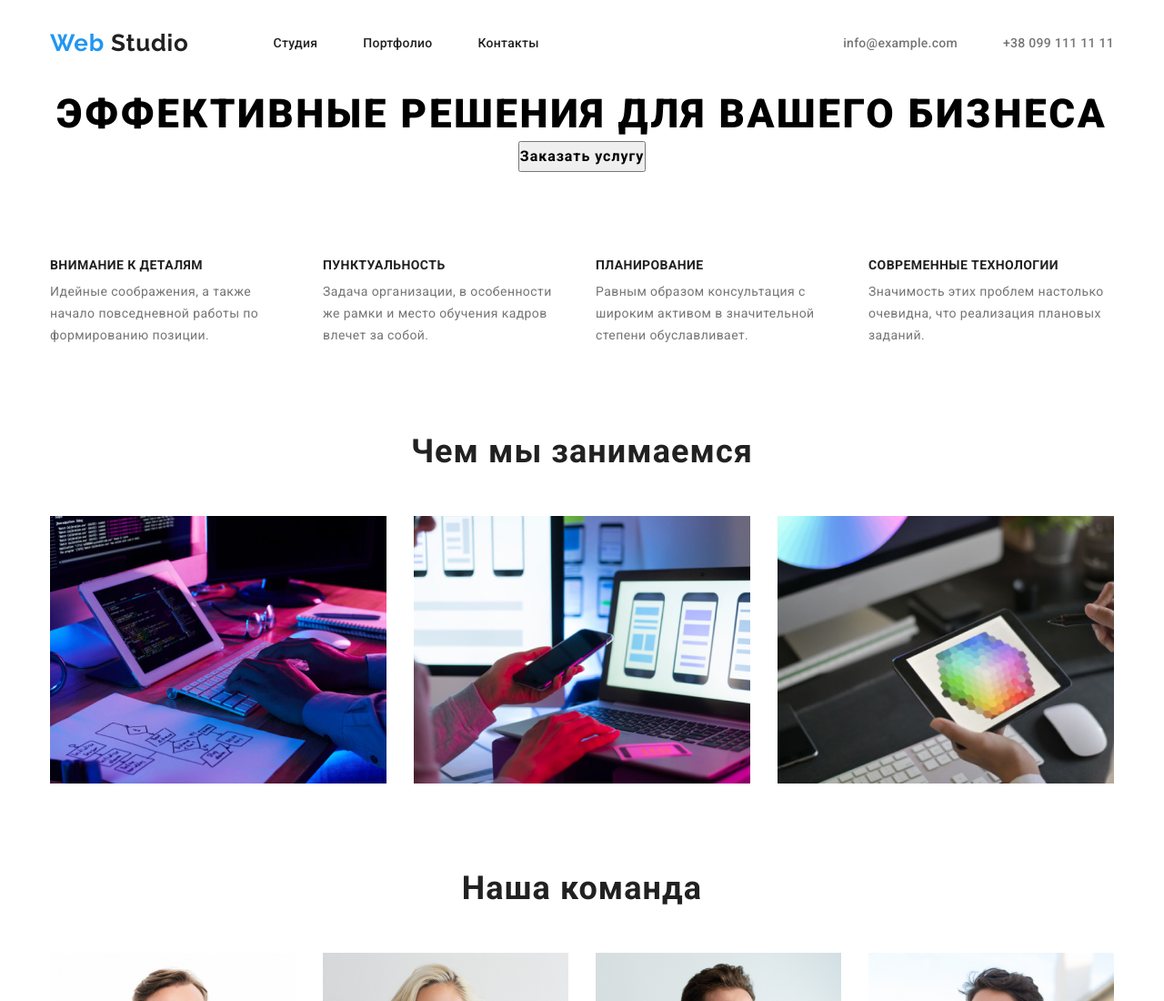
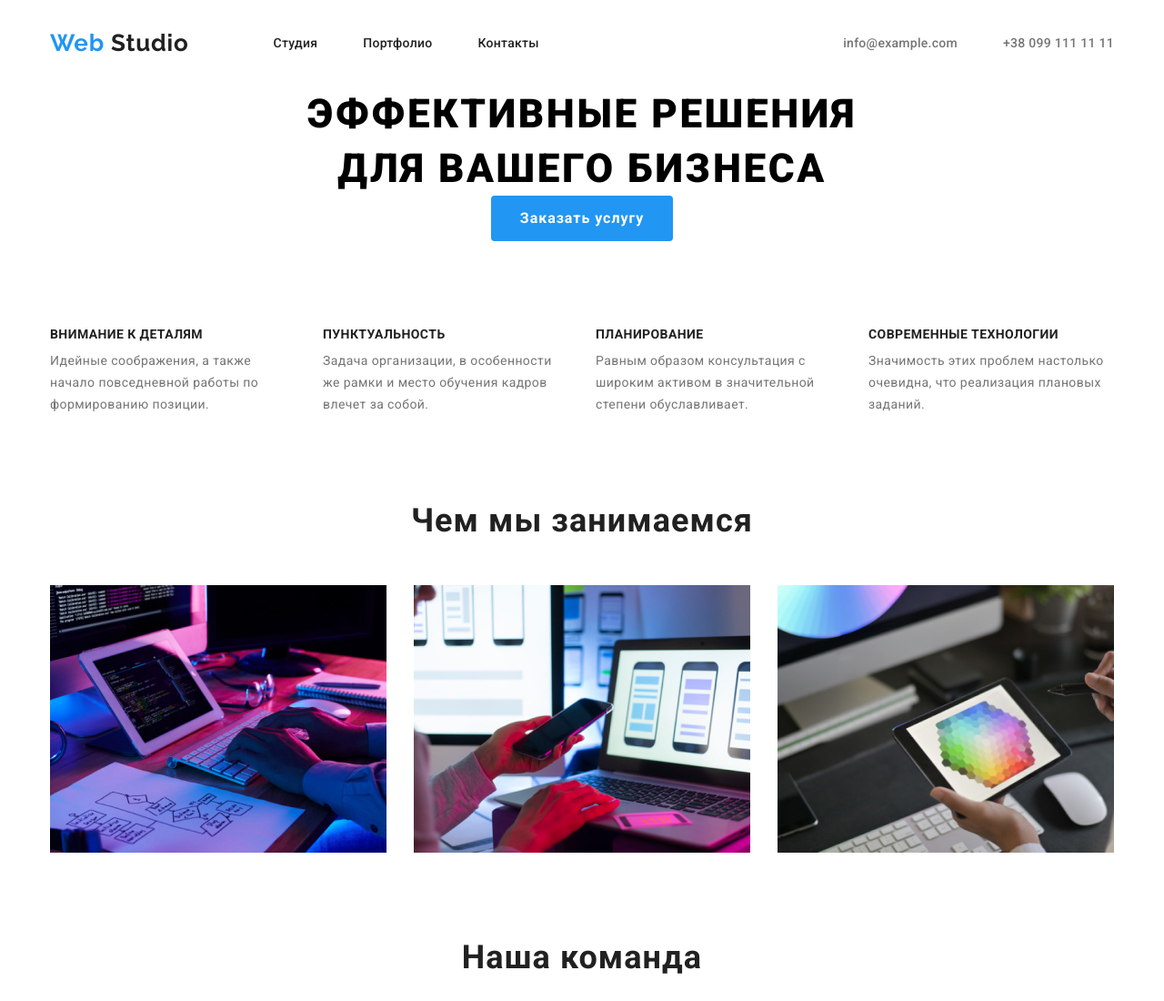
Before and after one commit to taijayson/goit-markup-hw-03, a plain HTML site: page index.html in a window 1280 px wide. Shown: the top 1100 px of the page at 91% size. Drawn offline with nearby package versions, Linux system fonts and the light colour scheme.

Commit message:
minor fix

```diff
--- a/css/styles.css
+++ b/css/styles.css
@@ -142,24 +142,25 @@ img {
 /* ========== END HEADER ========== */
 
 /* ========== HERO ========== */
-.hero .container {
-  display: flex;
-  flex-wrap: wrap;
-  justify-content: center;
-}
 .modal-btn {
   display: block;
-  margin: 0 auto;
   font-family: inherit;
   font-weight: 700;
   font-size: 16px;
   line-height: 1.875;
   letter-spacing: 0.06em;
+  margin: 0 auto;
+  padding: 10px 32px;
+  border-style: none;
+  border-radius: 4px;
   cursor: pointer;
-  /* color: var(--hero-color); */
+  background-color: var(--accent-color);
+  color: var(--hero-color);
 }
 
 .hero__header {
+  text-align: center;
+  width: 700px;
   margin: 0 auto;
   font-weight: 900;
   font-size: 44px;
```
